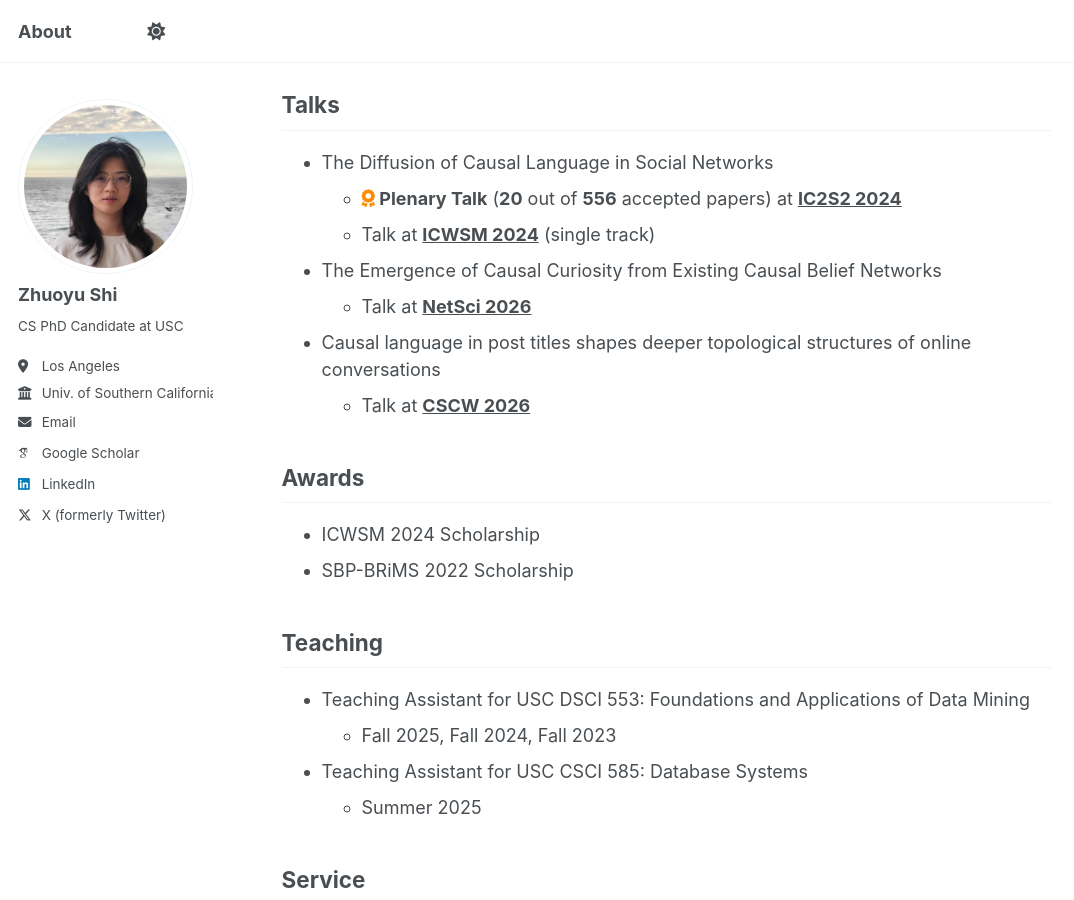
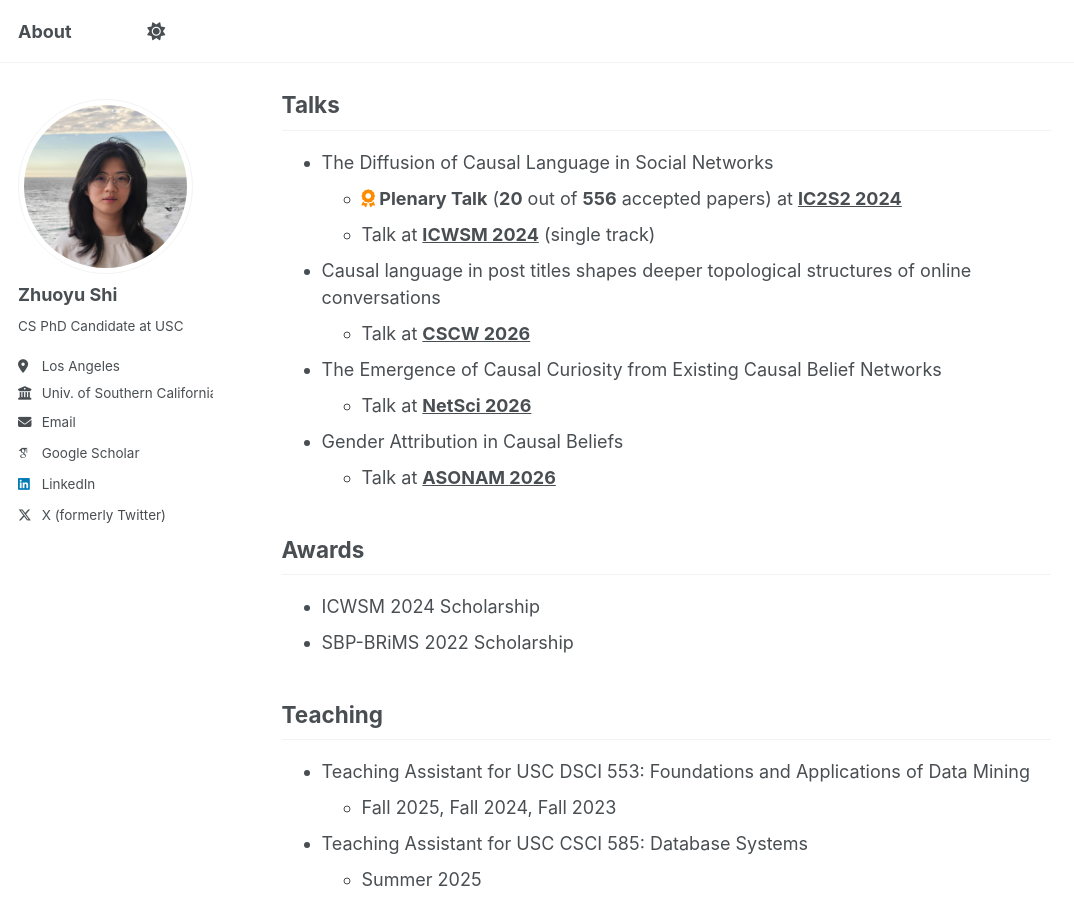
Before and after one commit to ZhuoyuShiii/zhuoyushiii.github.io, a Jekyll site: the page built from _pages/about.md, in a window 1280 px wide and 900 px high, scrolled down 575 px. Shown: the whole window, without its empty margins (0-1074 px from the left). Built offline with Jekyll 4.4.1, drawn with Linux system fonts in a browser that asks for light colours; some web fonts are replaced; a script that is not in the unit is left out.

Commit message:
Update about.md

```diff
--- a/_pages/about.md
+++ b/_pages/about.md
@@ -12,7 +12,7 @@ I am a PhD candidate in Computer Science at University of Southern California, w
 
 ## Selected Publications
 
-* (**CSCW 2026**) <a style="color:inherit" href="https://arxiv.org/pdf/2608.22146">**Causal Language in Post Titles Shapes Deeper Topological Structures of Online Conversations.**</a>
+* (**CSCW 2026**) <a style="color:inherit" href="https://dl.acm.org/doi/pdf/10.1145/3816908">**Causal Language in Post Titles Shapes Deeper Topological Structures of Online Conversations.**</a>
 _**Zhuoyu Shi**, Fred Morstatter_
 * (**ICWSM 2024**) <a style="color:inherit" href="https://ojs.aaai.org/index.php/ICWSM/article/view/31399">**The Diffusion of Causal Language in Social Networks.**</a>
 _**Zhuoyu Shi**, Fred Morstatter_
@@ -29,10 +29,13 @@ _Bohan Jiang, Pingchuan Ma, **Zhuoyu Shi**, Fred Morstatter, Adrienne Raglin, Hu
   <!-- <span style="float:right;">2024.07, Philadelphia, USA</span> -->
   - Talk at **<a style="color:inherit" href="https://www.icwsm.org/2024/index.html/">ICWSM 2024</a>** (single track)
   <!-- <span style="float:right;">2024.06, Buffalo, USA</span> -->
+* Causal language in post titles shapes deeper topological structures of online conversations
+  - Talk at **<a style="color:inherit" href="https://cscw.acm.org/2026/">CSCW 2026 </a>**
 * The Emergence of Causal Curiosity from Existing Causal Belief Networks
   - Talk at **<a style="color:inherit" href="https://www.netsci2026.com">NetSci 2026 </a>**
-* Causal language in post titles shapes deeper topological structures of online conversations
-  - Talk at **<a style="color:inherit" href="https://cscw.acm.org/2026/">CSCW 2026 </a>**
+* Gender Attribution in Causal Beliefs
+  - Talk at **<a style="color:inherit" href="https://asonam.cpsc.ucalgary.ca/2026/">ASONAM 2026 </a>**
+
 
 
 ## Awards
```
